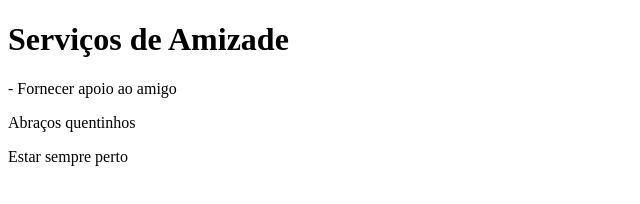
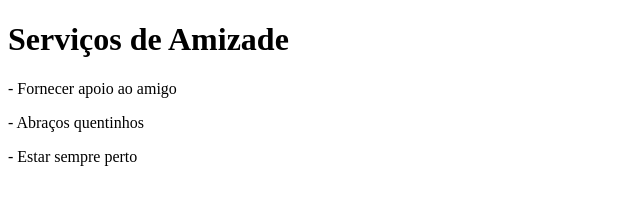
Before and after one commit to geovanarochamp/github-for-teams, a plain HTML site: page servicos.html in a window 1280 px wide. Shown: the full height of the page, 0-640 px from the left. Drawn offline with Linux system fonts and the light colour scheme.

Commit message:
Correção de Digitação

```diff
--- a/servicos.html
+++ b/servicos.html
@@ -9,7 +9,7 @@
 <body>
     <h1>Serviços de Amizade</h1>
     <p>- Fornecer apoio ao amigo</p>
-    <p>Abraços quentinhos</p>
-    <p>Estar sempre perto</p>
+    <p>- Abraços quentinhos</p>
+    <p>- Estar sempre perto</p>
 </body>
 </html>
```
